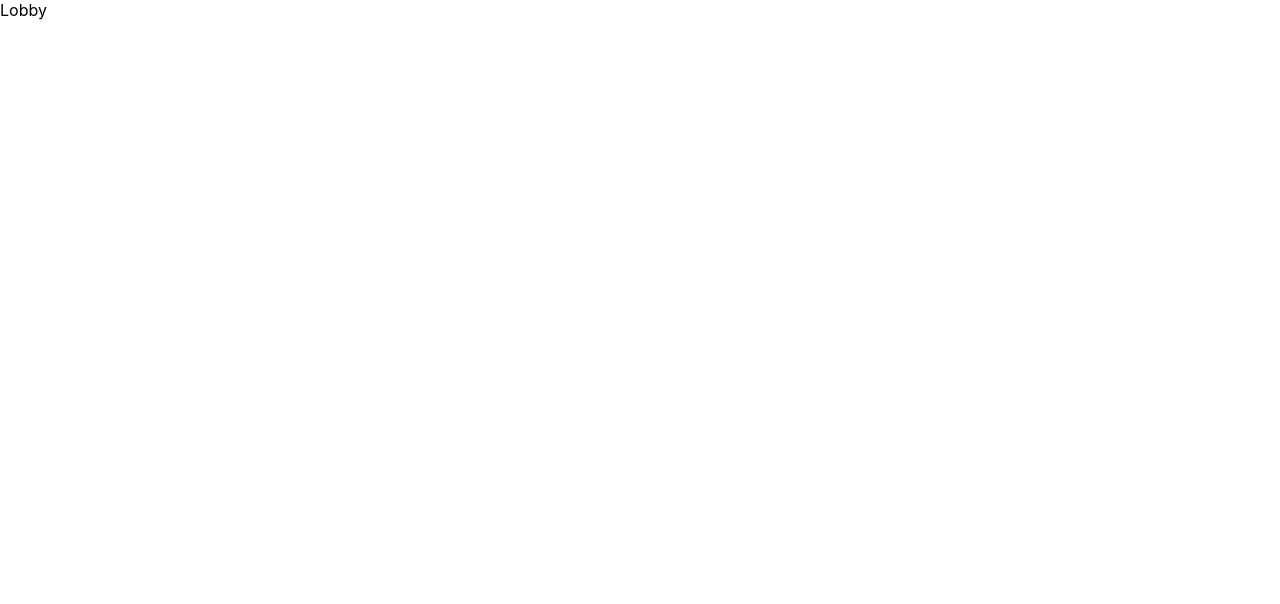
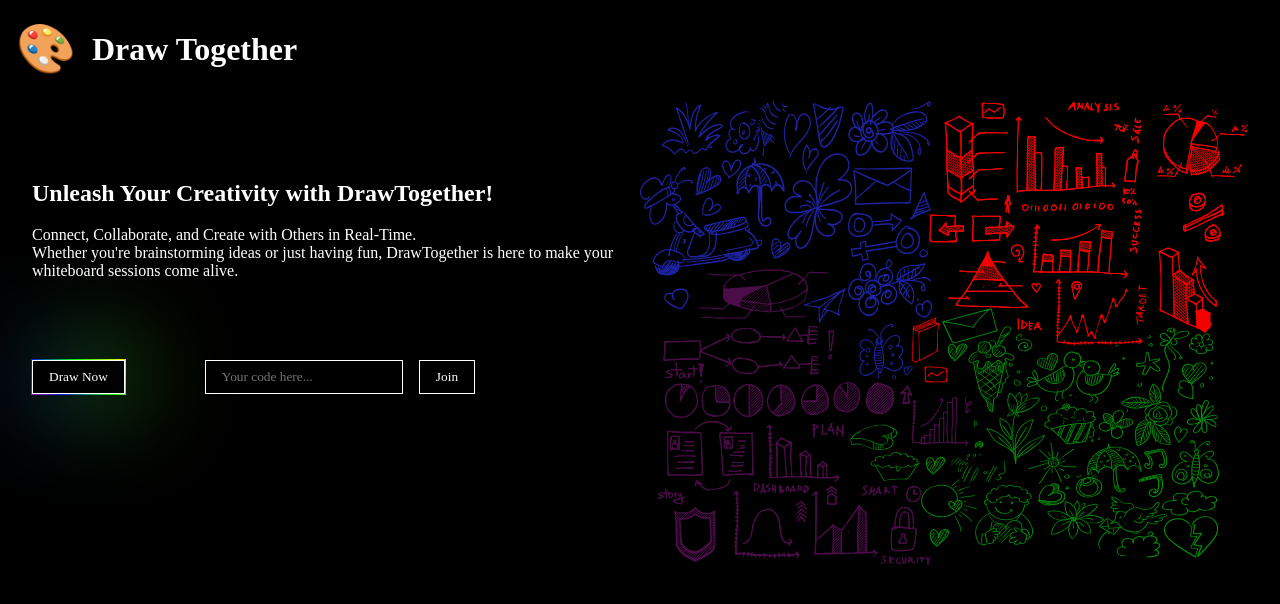
Before and after one commit to eissafaheem/draw-together-react, a React (Create React App) app: page / in a window 1280 px wide. Shown: the top 604 px of the page. Built offline with nearby package versions, Linux system fonts and the light colour scheme.

Commit message:
Feat: Landing page ui complete

```diff
--- a/src/app/App.routing.tsx
+++ b/src/app/App.routing.tsx
@@ -1,7 +1,7 @@
 import React from 'react'
 import {createBrowserRouter, RouterProvider} from 'react-router-dom';
-import Lobby from './screens/Lobby/Lobby';
-import Room from './screens/Room/Room';
+import Lobby from './screens/lobby/Lobby';
+import Room from './screens/room/Room';
 
 function AppRouting() {
 
--- a/src/app/App.tsx
+++ b/src/app/App.tsx
@@ -5,9 +5,7 @@ import AppRouting from './App.routing';
 
 function App() {
   return (
-    <div className="App">
       <AppRouting/>
-    </div>
   );
 }
 
--- /dev/null
+++ b/src/app/components/button/Button.module.css
@@ -0,0 +1,48 @@
+button {
+    background-color: black;
+    color: white;
+    outline: none;
+    border: 1px solid white;
+    padding: 0.5rem 1rem;
+    cursor: pointer;
+    position: relative;
+    transition: 0.5s ease;
+
+}
+
+.primary-btn:before,
+.primary-btn:after {
+    content: '';
+    position: absolute;
+    left: -2px;
+    top: -2px;
+    background: linear-gradient(45deg, #fb0094, #0000ff, #00ff00, #ffff00, #ff0000, #fb0094,
+            #0000ff, #00ff00, #ffff00, #ff0000);
+    background-size: 400%;
+    width: calc(100% + 4px);
+    height: calc(100% + 4px);
+    z-index: -1;
+    animation: steam 20s linear infinite;
+}
+
+@keyframes steam {
+    0% {
+        background-position: 0 0;
+    }
+
+    50% {
+        background-position: 400% 0;
+    }
+
+    100% {
+        background-position: 0 0;
+    }
+}
+
+.primary-btn:after {
+    filter: blur(50px);
+}
+
+button:hover{
+    box-shadow: 10px 10px 100px white;
+}
--- /dev/null
+++ b/src/app/components/button/Button.tsx
@@ -0,0 +1,18 @@
+import React from 'react'
+import ButtonStyles from './Button.module.css'
+
+type ButtonProps = {
+    type: "primary" | "secondary",
+    text: string,
+}
+
+function Button(props: ButtonProps) {
+    const {type, text} = props;
+  return (
+    <button className={ButtonStyles[`${type}-btn`]}>
+        {text}
+    </button>
+  )
+}
+
+export default Button
--- /dev/null
+++ b/src/app/components/input/Input.tsx
@@ -0,0 +1,16 @@
+import React from 'react'
+import InputStyles from './input.module.css'
+
+type InputProps = {
+    placeholder: string,
+    value?: string
+}
+
+function Input(props: InputProps) {
+    const { placeholder, value } = props;
+    return (
+        <input type="text" placeholder={placeholder} value={value} className={InputStyles['input']} />
+    )
+}
+
+export default Input
--- /dev/null
+++ b/src/app/components/input/input.module.css
@@ -0,0 +1,7 @@
+input{
+    background-color: black;
+    padding: 0.5rem 1rem;
+    outline: none;
+    border: 1px solid white;
+    color: white;
+}
--- /dev/null
+++ b/src/app/components/navbar/Navbar.module.css
@@ -0,0 +1,13 @@
+.navbar-container{
+    padding: 0 1rem;
+    color: var(--app_font1_color);
+}
+
+.navbar-container h1 {
+    display: flex;
+    align-items: center;
+    gap: 1rem;
+}
+.navbar-container h1 span{
+    font-size: 3rem;
+}
--- /dev/null
+++ b/src/app/components/navbar/Navbar.tsx
@@ -0,0 +1,16 @@
+import React from 'react'
+import NavbarStyles from './Navbar.module.css'
+
+function Navbar() {
+    return (
+        <div className={NavbarStyles['navbar-container']}>
+            <h1>
+                <span>
+                🎨
+            </span>
+                Draw Together </h1>
+        </div>
+    )
+}
+
+export default Navbar
--- a/src/app/screens/Lobby/Lobby.module.css
+++ b/src/app/screens/Lobby/Lobby.module.css
@@ -0,0 +1,42 @@
+.lobby-container {
+    padding:  0 2rem;
+    display: grid;
+    grid-template-columns: 1fr 1fr;
+}
+
+.lobby-container .lobby-content {
+    padding-top: 10%;
+    color: var(--app_font1_color);
+}
+
+.illustration {
+    height: 100%;
+    width: 100%;
+    overflow: hidden;
+}
+
+.illustration img {
+    height: 100%;
+    width: 100%;
+}
+
+.actions{
+    margin-top: 5rem;
+    display: flex;
+    gap: 5rem;
+}
+
+.actions form{
+    display: flex;
+    gap: 1rem;
+}
+
+@media screen and (max-width:950px){
+    .lobby-container{
+        grid-template-columns: 1fr;
+        padding: 1rem;
+    }
+    .illustration{
+        margin-top: 10%;
+    }
+}
--- a/src/app/screens/Lobby/Lobby.tsx
+++ b/src/app/screens/Lobby/Lobby.tsx
@@ -1,10 +1,30 @@
 import React from 'react'
+import LobbyStyles from './Lobby.module.css'
+import lobbyIllustration from './../../../assets/illustration.svg'
+import Navbar from '../../components/navbar/Navbar'
+import Button from '../../components/button/Button'
+import Input from '../../components/input/Input'
 
 function Lobby() {
-  return (
-    <div>
-      Lobby
+  return (<>
+    <Navbar />
+    <div className={LobbyStyles['lobby-container']}>
+      <div className={LobbyStyles["lobby-content"]}>
+        <h2>Unleash Your Creativity  with DrawTogether!</h2>
+        <p>Connect, Collaborate, and Create with Others in Real-Time. <br /> Whether you're brainstorming ideas or just having fun, DrawTogether is here to make your whiteboard sessions come alive.</p>
+        <div className={LobbyStyles["actions"]}>
+          <Button type='primary' text='Draw Now' />
+          <form>
+            <Input placeholder='Your code here...'/>
+            <Button type='secondary' text="Join" />
+          </form>
+        </div>
+      </div>
+      <div className={LobbyStyles["illustration"]}>
+        <img src={lobbyIllustration} alt="" />
+      </div>
     </div>
+  </>
   )
 }
 
--- a/src/index.css
+++ b/src/index.css
@@ -1,8 +1,11 @@
 body {
   margin: 0;
-  font-family: -apple-system, BlinkMacSystemFont, 'Segoe UI', 'Roboto', 'Oxygen',
-    'Ubuntu', 'Cantarell', 'Fira Sans', 'Droid Sans', 'Helvetica Neue',
-    sans-serif;
-  -webkit-font-smoothing: antialiased;
-  -moz-osx-font-smoothing: grayscale;
+  font-family: cursive;
+  background-color: black;
 }
+
+input, textarea, button {font-family: inherit}
+
+:root{
+  --app_font1_color: white;
+}
```
Also changed, not shown: src/app/components/navbar/Navbar.hook.ts (added, +7 -0 lines), src/assets/illustration.svg (added).
